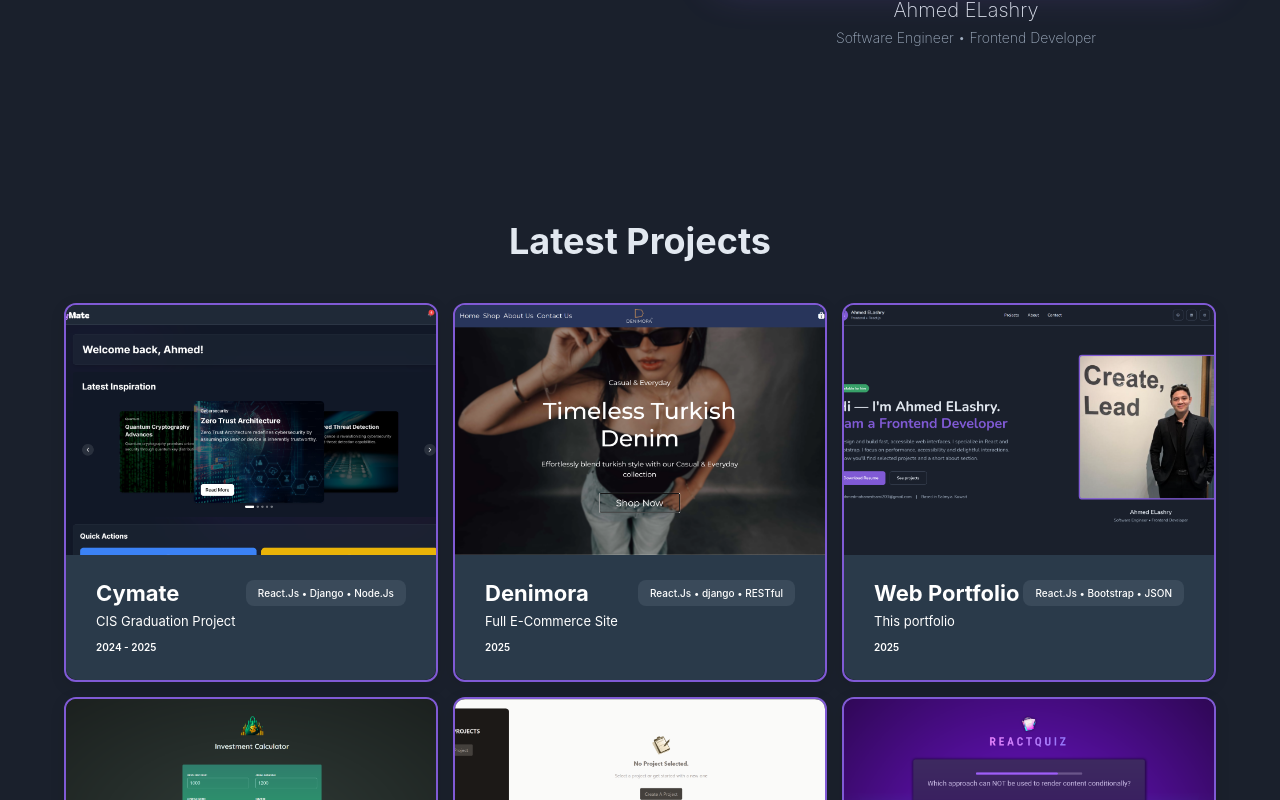
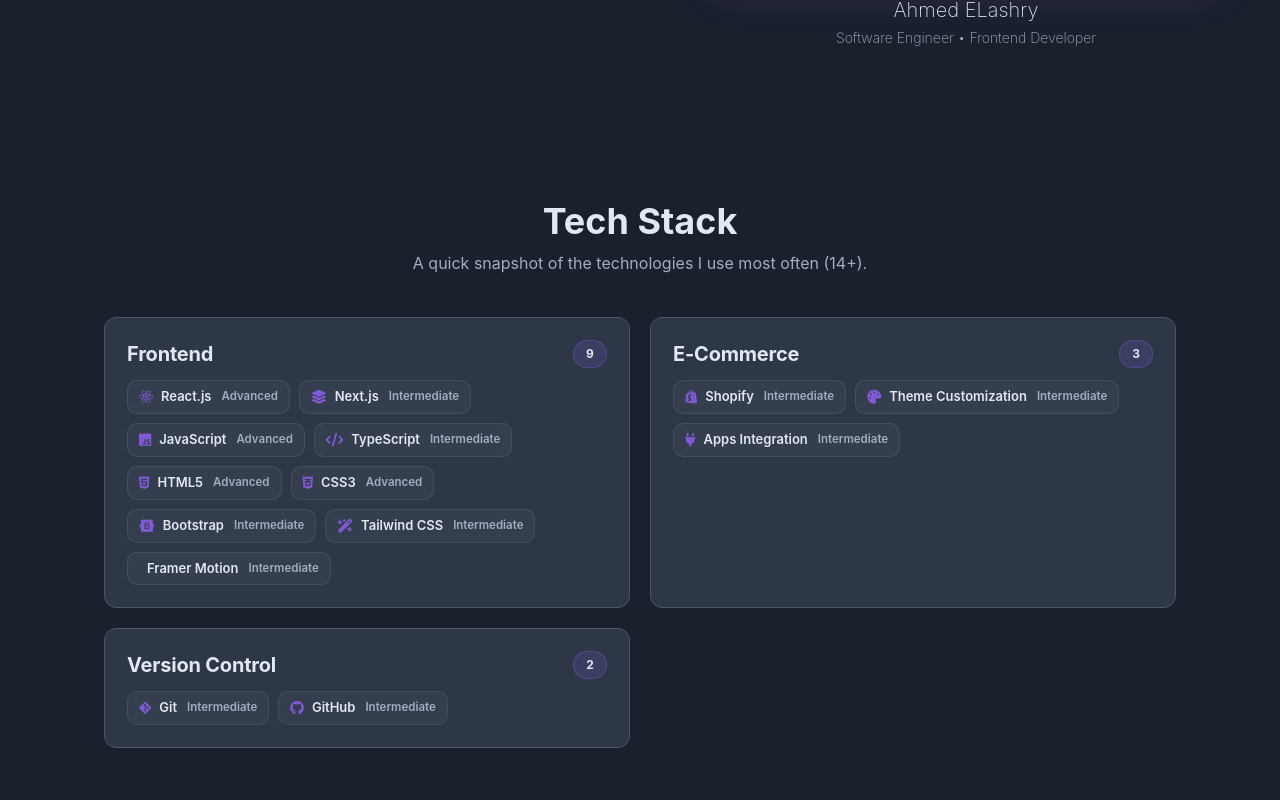
Before and after one commit to AAshry10/Ashry-Portfolio, a React (Create React App) app: page / in a window 1280 px wide. Shown: the part 680-1480 px from the top of the page. Built offline with nearby package versions, Linux system fonts and the light colour scheme.

Commit message:
V . (Teck Stack)

```diff
--- a/src/App.js
+++ b/src/App.jsx
@@ -9,6 +9,7 @@
 import Home from './components/Home/Home';
 import About from './components/Services/Services'; // About component (renamed from Services)
 import Portfolio from './components/Portfolio/Portfolio';
+import TeckStack from './components/TeckStack/TeckStack';
 import Contact from './components/Contact/Contact';
 import Footer from './components/Footer/Footer';
 import ProjectInfo from './components/ProjectInfo/ProjectInfo';
@@ -24,7 +25,7 @@
     });
 
     ScrollReveal().reveal('.home-content, .heading', { origin: 'top' });
-    ScrollReveal().reveal('.home-img, .services-container, .portfolio-box, .Contact form', { origin: 'bottom' });
+    ScrollReveal().reveal('.home-img, .services-container, .techstack-container, .portfolio-box, .Contact form', { origin: 'bottom' });
     ScrollReveal().reveal('.home-content h1, .about-img', { origin: 'right' });
     ScrollReveal().reveal('.home-content p, .about-content', { origin: 'left' });
   }, []);
@@ -33,6 +34,7 @@
     <>
       <Header />
       <Home />
+      <TeckStack />
       <Portfolio />
       <About />
       <Contact />
--- /dev/null
+++ b/src/JSON DB/TeckStack.json
@@ -0,0 +1,31 @@
+[
+  {
+    "category": "Frontend",
+    "items": [
+      { "name": "React.js", "icon": "fa-brands fa-react", "level": "Advanced" },
+      { "name": "Next.js", "icon": "fa-solid fa-layer-group", "level": "Intermediate" },
+      { "name": "JavaScript", "icon": "fa-brands fa-js", "level": "Advanced" },
+      { "name": "TypeScript", "icon": "fa-solid fa-code", "level": "Intermediate" },
+      { "name": "HTML5", "icon": "fa-brands fa-html5", "level": "Advanced" },
+      { "name": "CSS3", "icon": "fa-brands fa-css3-alt", "level": "Advanced" },
+      { "name": "Bootstrap", "icon": "fa-brands fa-bootstrap", "level": "Intermediate" },
+      { "name": "Tailwind CSS", "icon": "fa-solid fa-wand-magic-sparkles", "level": "Intermediate" },
+      { "name": "Framer Motion", "icon": "fa-solid fa-frames", "level": "Intermediate" }
+    ]
+  },
+  {
+    "category": "E-Commerce",
+    "items": [
+      { "name": "Shopify", "icon": "fa-brands fa-shopify", "level": "Intermediate" },
+      { "name": "Theme Customization", "icon": "fa-solid fa-palette", "level": "Intermediate" },
+      { "name": "Apps Integration", "icon": "fa-solid fa-plug", "level": "Intermediate" }
+    ]
+  },
+  {
+    "category": "Version Control",
+    "items": [
+      { "name": "Git", "icon": "fa-brands fa-git-alt", "level": "Intermediate" },
+      { "name": "GitHub", "icon": "fa-brands fa-github", "level": "Intermediate" }
+    ]
+  }
+]
--- a/src/components/Header/Header.jsx
+++ b/src/components/Header/Header.jsx
@@ -43,6 +43,9 @@
         <a href="#home" onClick={(e) => { e.preventDefault(); scrollToSection('home'); }}>
           Home
         </a>
+        <a href="#TeckStack" onClick={(e) => { e.preventDefault(); scrollToSection('TeckStack'); }}>
+          Tech Stack
+        </a>
         <a href="#portfolio" onClick={(e) => { e.preventDefault(); scrollToSection('portfolio'); }}>
           Projects
         </a>
--- /dev/null
+++ b/src/components/TeckStack/TeckStack.css
@@ -0,0 +1,141 @@
+/* Tech Stack Styling Starts */
+.techstack {
+  background: var(--bg-color);
+  padding: clamp(4rem, 8vw, 8rem) 0 clamp(2rem, 4vw, 4rem);
+}
+
+.techstack-container {
+  max-width: 1200px;
+  margin: 0 auto;
+  padding: 0 clamp(3%, 5vw, 5%);
+}
+
+.techstack-header {
+  text-align: center;
+  margin-bottom: clamp(2.5rem, 4vw, 4rem);
+}
+
+.techstack-header h2 {
+  font-size: clamp(2.8rem, 4vw, 3.6rem);
+  font-weight: 700;
+  color: var(--text-color);
+  margin: 0 0 0.8rem;
+}
+
+.techstack-header p {
+  font-size: clamp(1.3rem, 2.2vw, 1.6rem);
+  color: var(--text-muted);
+  max-width: 760px;
+  margin: 0 auto;
+  line-height: 1.6;
+}
+
+.techstack-grid {
+  display: grid;
+  grid-template-columns: repeat(12, 1fr);
+  gap: clamp(1.2rem, 2.5vw, 2rem);
+}
+
+.techstack-card {
+  grid-column: span 6;
+  background: var(--card-bg);
+  border: 1px solid var(--border-color);
+  border-radius: 12px;
+  padding: clamp(1.6rem, 2.8vw, 2.2rem);
+  transition: transform 0.25s ease, border-color 0.25s ease, box-shadow 0.25s ease;
+}
+
+.techstack-card:hover {
+  transform: translateY(-4px);
+  border-color: var(--accent-color);
+  box-shadow: 0 12px 28px rgba(0, 0, 0, 0.18);
+}
+
+.techstack-card-header {
+  display: flex;
+  align-items: center;
+  justify-content: space-between;
+  gap: 1rem;
+  margin-bottom: 1.2rem;
+}
+
+.techstack-card-header h3 {
+  font-size: clamp(1.7rem, 2.2vw, 2rem);
+  font-weight: 700;
+  color: var(--text-color);
+  margin: 0;
+  letter-spacing: -0.01em;
+}
+
+.techstack-count {
+  display: inline-flex;
+  align-items: center;
+  justify-content: center;
+  min-width: 34px;
+  height: 28px;
+  padding: 0 10px;
+  border-radius: 999px;
+  background: rgba(128, 90, 213, 0.18);
+  border: 1px solid rgba(128, 90, 213, 0.35);
+  color: var(--text-color);
+  font-size: 1.2rem;
+  font-weight: 700;
+}
+
+.techstack-items {
+  display: flex;
+  flex-wrap: wrap;
+  gap: 0.9rem;
+}
+
+.techstack-pill {
+  display: inline-flex;
+  align-items: center;
+  gap: 0.8rem;
+  padding: 0.9rem 1.1rem;
+  border-radius: 10px;
+  background: rgba(255, 255, 255, 0.04);
+  border: 1px solid rgba(255, 255, 255, 0.08);
+  color: var(--text-color);
+  font-size: 1.3rem;
+  line-height: 1;
+}
+
+.techstack-pill i {
+  color: var(--accent-color);
+  font-size: 1.4rem;
+}
+
+.techstack-pill-name {
+  font-weight: 600;
+}
+
+.techstack-pill-level {
+  margin-left: 0.2rem;
+  font-size: 1.15rem;
+  font-weight: 600;
+  color: var(--text-muted);
+}
+
+/* Tech Stack Responsive Styles */
+@media (max-width: 994px) {
+  .techstack-card {
+    grid-column: span 12;
+  }
+}
+
+@media (max-width: 480px) {
+  .techstack-container {
+    padding: 0 clamp(2%, 4vw, 4%);
+  }
+
+  .techstack-pill {
+    width: 100%;
+    justify-content: space-between;
+  }
+
+  .techstack-pill i {
+    margin-right: 0.2rem;
+  }
+}
+/* Tech Stack Styling Ends */
--- /dev/null
+++ b/src/components/TeckStack/TeckStack.jsx
@@ -0,0 +1,84 @@
+import React, { useEffect, useMemo, useState } from 'react';
+import './TeckStack.css';
+import teckStackData from '../../JSON DB/TeckStack.json';
+
+const normalizeTeckStack = (data) => {
+  if (!data) return [];
+
+  // Preferred shape:
+  // [{ category: string, items: [{ name, icon?, level? }] }]
+  if (Array.isArray(data) && data.length > 0 && Array.isArray(data[0]?.items)) {
+    return data
+      .map((group) => ({
+        category: group.category || 'Tech Stack',
+        items: Array.isArray(group.items) ? group.items : [],
+      }))
+      .filter((g) => g.items.length > 0);
+  }
+
+  // Flat list fallback:
+  // [{ name, icon?, level?, category? }]
+  if (Array.isArray(data)) {
+    const byCategory = new Map();
+    data.forEach((item) => {
+      const category = item?.category || 'Tech Stack';
+      if (!byCategory.has(category)) byCategory.set(category, []);
+      byCategory.get(category).push(item);
+    });
+
+    return Array.from(byCategory.entries()).map(([category, items]) => ({
+      category,
+      items,
+    }));
+  }
+
+  return [];
+};
+
+const TeckStack = () => {
+  const [groups, setGroups] = useState([]);
+
+  useEffect(() => {
+    setGroups(normalizeTeckStack(teckStackData));
+  }, []);
+
+  const totalCount = useMemo(() => {
+    return groups.reduce((acc, g) => acc + (g.items?.length || 0), 0);
+  }, [groups]);
+
+  return (
+    <section className="techstack" id="TeckStack">
+      <div className="techstack-container">
+        <div className="techstack-header">
+          <h2>Tech Stack</h2>
+          <p>
+            A quick snapshot of the technologies I use most often{totalCount ? ` (${totalCount}+).` : '.'}
+          </p>
+        </div>
+
+        <div className="techstack-grid" role="list">
+          {groups.map((group) => (
+            <article key={group.category} className="techstack-card" role="listitem">
+              <div className="techstack-card-header">
+                <h3>{group.category}</h3>
+                <span className="techstack-count">{group.items.length}</span>
+              </div>
+
+              <div className="techstack-items">
+                {group.items.map((item) => (
+                  <span key={`${group.category}-${item.name}`} className="techstack-pill">
+                    {item.icon ? <i className={item.icon} aria-hidden="true"></i> : null}
+                    <span className="techstack-pill-name">{item.name}</span>
+                    {item.level ? <span className="techstack-pill-level">{item.level}</span> : null}
+                  </span>
+                ))}
+              </div>
+            </article>
+          ))}
+        </div>
+      </div>
+    </section>
+  );
+};
+
+export default TeckStack;
```
